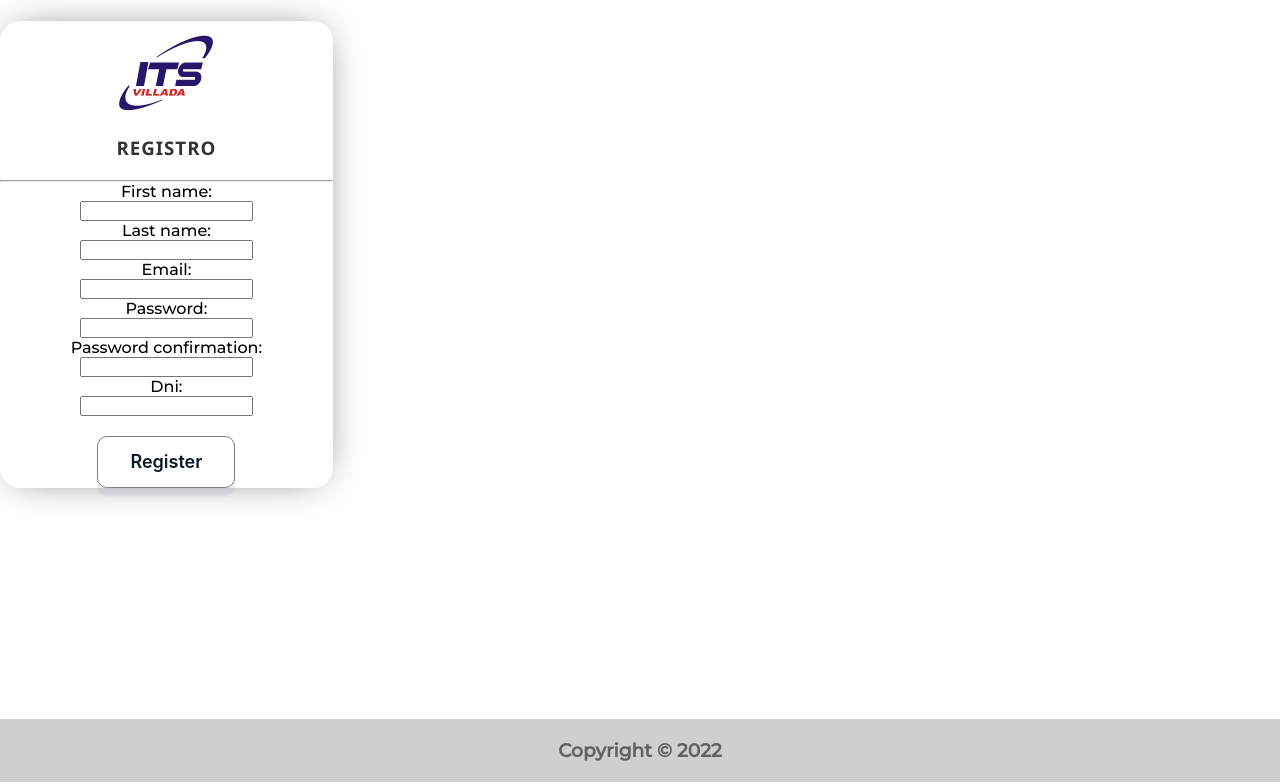
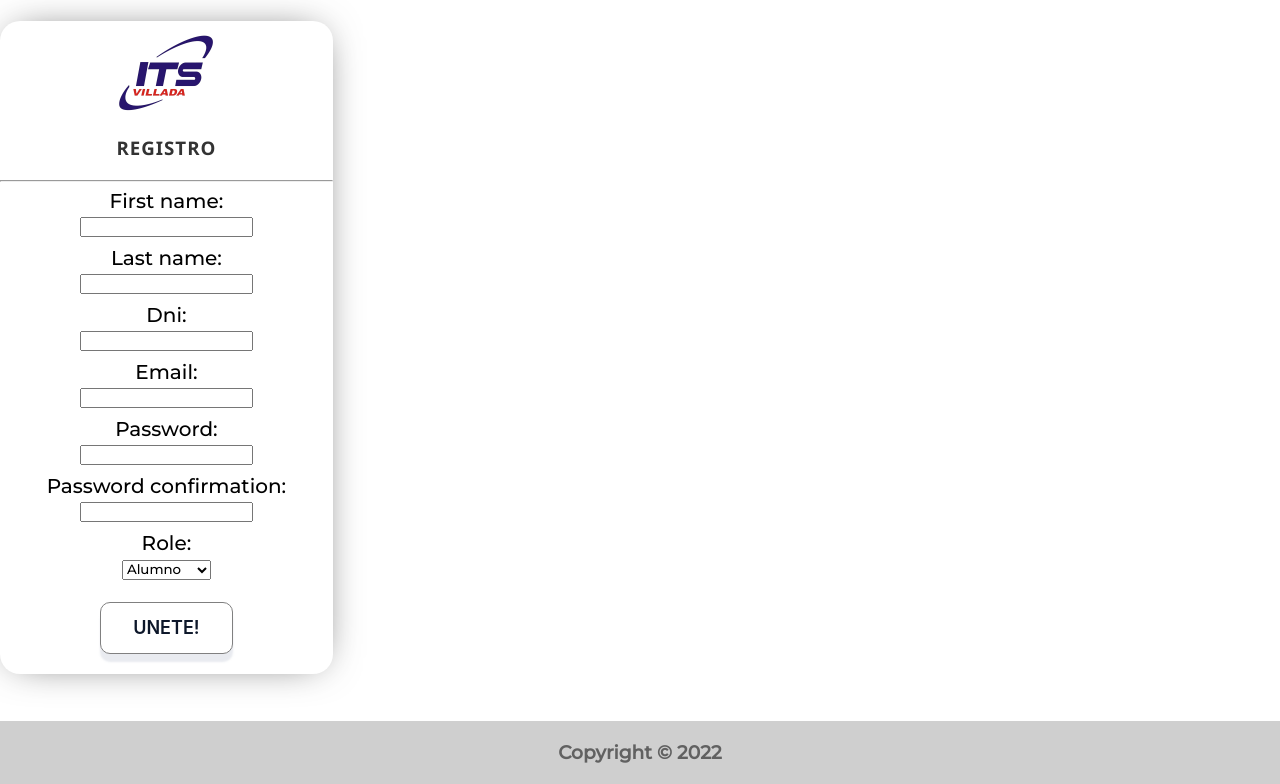
Before and after one commit to MarcoFm1/ITSV, a Django app: page /register/ in a window 1280 px wide. Shown: the part 48-832 px from the top of the page. Run offline with Django 4.2, Linux system fonts and the light colour scheme.

Commit message:
quiero llorar y no viene ledesmaaaa

```diff
--- a/villadApp/forms.py
+++ b/villadApp/forms.py
@@ -3,13 +3,21 @@ from django.contrib.auth.forms import UserCreationForm
 from django.contrib.auth.models import User
 from villadApp import models
 
+
 class UserRegistrationForm(UserCreationForm):
+    CHOICES = (
+      (1, 'Alumno'),
+      (2, 'Preceptor'),
+      (3, 'Tutor'),
+
+  )
+    role = forms.ChoiceField(choices=CHOICES)
+    dni = forms.IntegerField()
     first_name = forms.CharField(max_length=101)
     last_name = forms.CharField(max_length=101)
     email = forms.EmailField()
-    dni = forms.IntegerField()
 
 
     class Meta:
         model = User
-        fields = ['first_name', 'last_name', 'email', 'password1', 'password2', 'dni']
+        fields = ['first_name', 'last_name', 'dni', 'email', 'password1', 'password2', 'role']
--- a/villadApp/static/css/login.css
+++ b/villadApp/static/css/login.css
@@ -177,10 +177,11 @@ label {
     -webkit-user-select: none;
     touch-action: manipulation;
     border: grey 0.1px solid;
+    margin-bottom: 20px;
 }
 
 .btn_reg:hover {
-    background-color: red;
+    background-color: rgb(11, 0, 109);
     color: #fff;
   }
 
@@ -231,6 +232,12 @@ label {
     justify-content: center ;
 }
 
+.label{
+    margin-top: 5px;
+    padding: 2px;
+    font-size: 20px;
+}
+
 
 
 @media only screen and (max-width: 830px){
--- a/villadApp/templates/villadApp/register.html
+++ b/villadApp/templates/villadApp/register.html
@@ -42,14 +42,14 @@
     	{% csrf_token %}
 		{% for field in form %}
         <div>
-            <p >{{ field.label }}: <br> {{ field }}</p>
+            <p class="label">{{ field.label }}: <br class='aaa'> {{ field }}</p>
 
             {% for error in field.errors %}
 
             <small style="color: red">{{ error }}</small>
             {% endfor %}
     {% endfor %}
-    <button class='btn_reg' type="submit">Register</button>
+    <button class='btn_reg' type="submit">UNETE!</button>
 	</div>
 
 	</div>
--- a/villadApp/views.py
+++ b/villadApp/views.py
@@ -2,16 +2,13 @@ from django.shortcuts import render, redirect
 from django.contrib.auth import login, authenticate
 from django.contrib import messages
 from .forms import UserRegistrationForm
-
-def home(request):
-    return render(request, 'users/home.html')
 
 def register(request):
     if request.method == 'POST':
         form = UserRegistrationForm(request.POST)
         if form.is_valid():
             form.save()
-            messages.success(request, f'Your account has been created. You can log in now!')
+            messages.success(request, f'Fue creada, te podes loguear')
             return redirect('../templates/villadApp/login.html')
     else:
         form = UserRegistrationForm()
```
Also changed, not shown: db.sqlite3.
